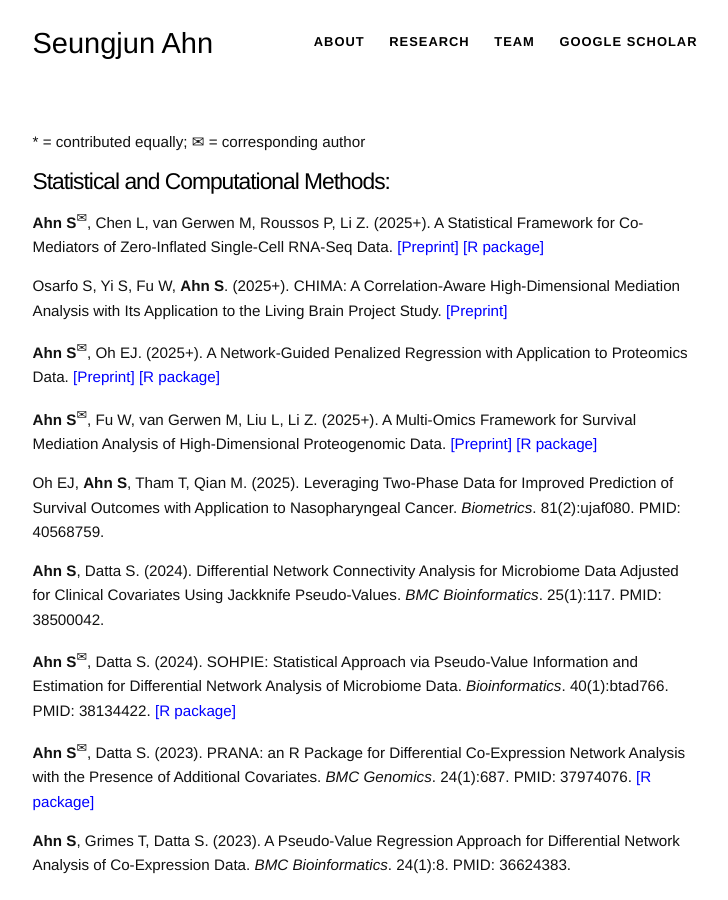
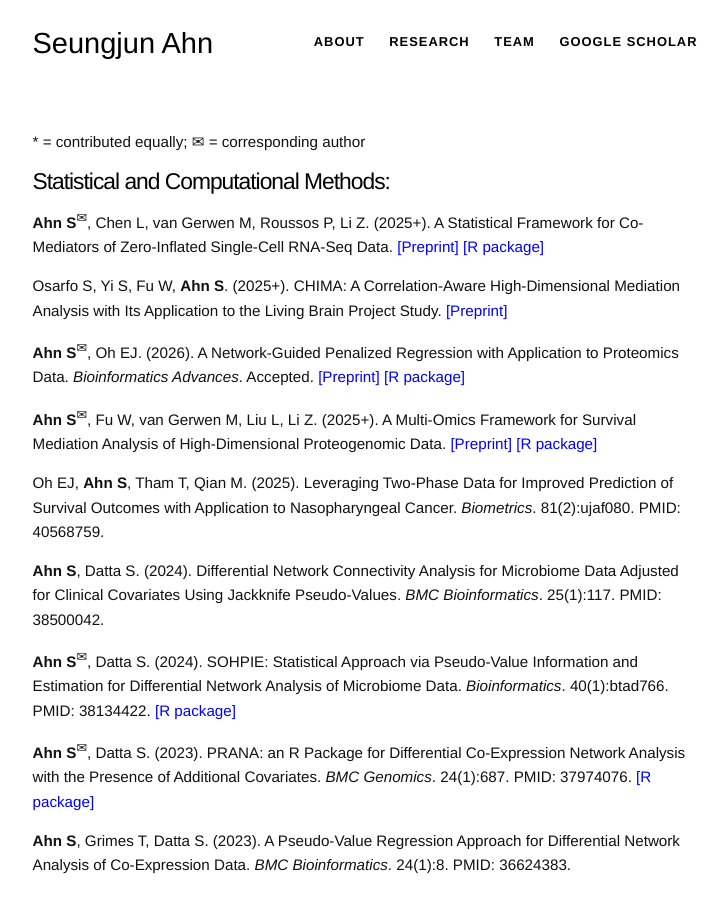
Before and after one commit to sjahnn/sjahnn.github.io, a Jekyll site: the page built from research.md, in a window 1280 px wide and 900 px high. Shown: the whole window, without its empty margins (275-1003 px from the left). Built offline with Jekyll 4.4.1, drawn with Linux system fonts in a browser that asks for light colours.

Commit message:
Update research.md

```diff
--- a/research.md
+++ b/research.md
@@ -39,7 +39,7 @@
 
 Osarfo S, Yi S, Fu W, **Ahn S**. (2025+). CHIMA: A Correlation-Aware High-Dimensional Mediation Analysis with Its Application to the Living Brain Project Study. <a href="https://arxiv.org/abs/2508.16883" style="color: blue;">[Preprint]</a>
 
-**Ahn S**<sup><span>&#9993;</span></sup>, Oh EJ. (2025+). A Network-Guided Penalized Regression with Application to Proteomics Data. <a href="https://arxiv.org/abs/2505.22986" style="color: blue;">[Preprint]</a> <a href="https://cran.r-project.org/web/packages/NetGreg/index.html" style="color: blue;">[R package]</a>
+**Ahn S**<sup><span>&#9993;</span></sup>, Oh EJ. (2026). A Network-Guided Penalized Regression with Application to Proteomics Data. *Bioinformatics Advances*. Accepted. <a href="https://arxiv.org/abs/2505.22986" style="color: blue;">[Preprint]</a> <a href="https://cran.r-project.org/web/packages/NetGreg/index.html" style="color: blue;">[R package]</a>
 
 **Ahn S**<sup><span>&#9993;</span></sup>, Fu W, van Gerwen M, Liu L, Li Z. (2025+). A Multi-Omics Framework for Survival Mediation Analysis of High-Dimensional Proteogenomic Data. <a href="https://arxiv.org/abs/2503.08606" style="color: blue;">[Preprint]</a> <a href="https://cran.r-project.org/web/packages/SMAHP/index.html" style="color: blue;">[R package]</a>
 
```
